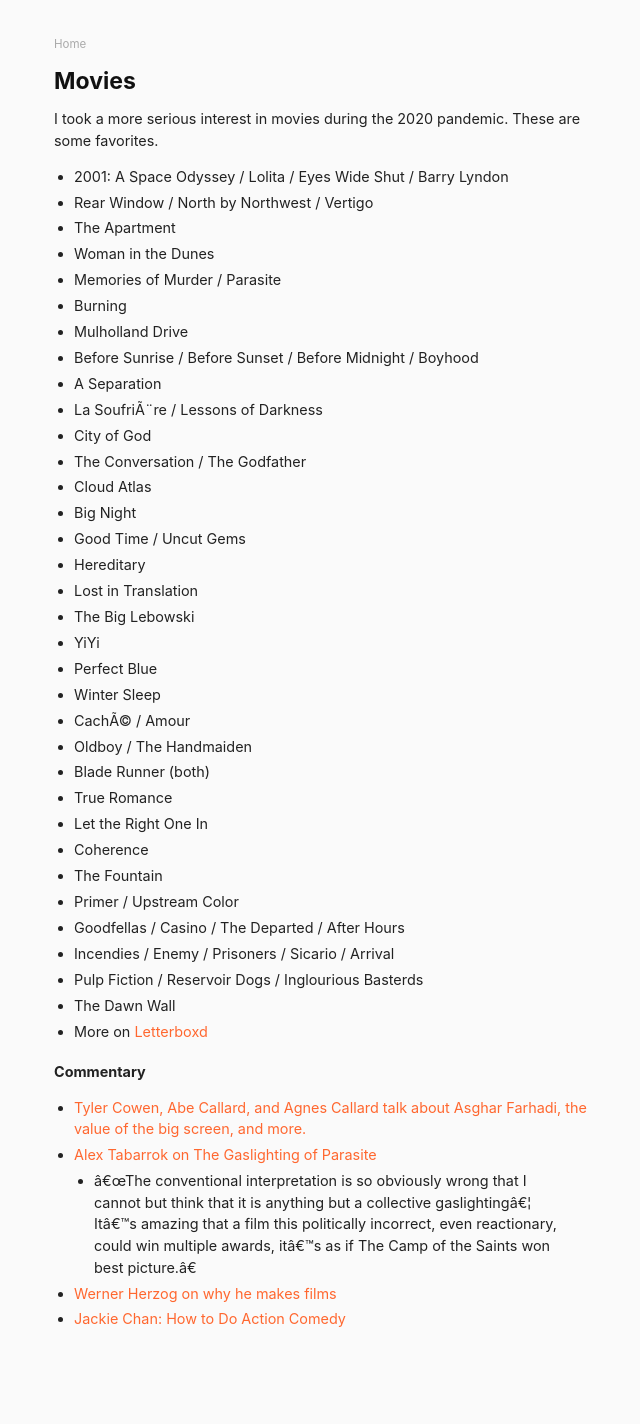
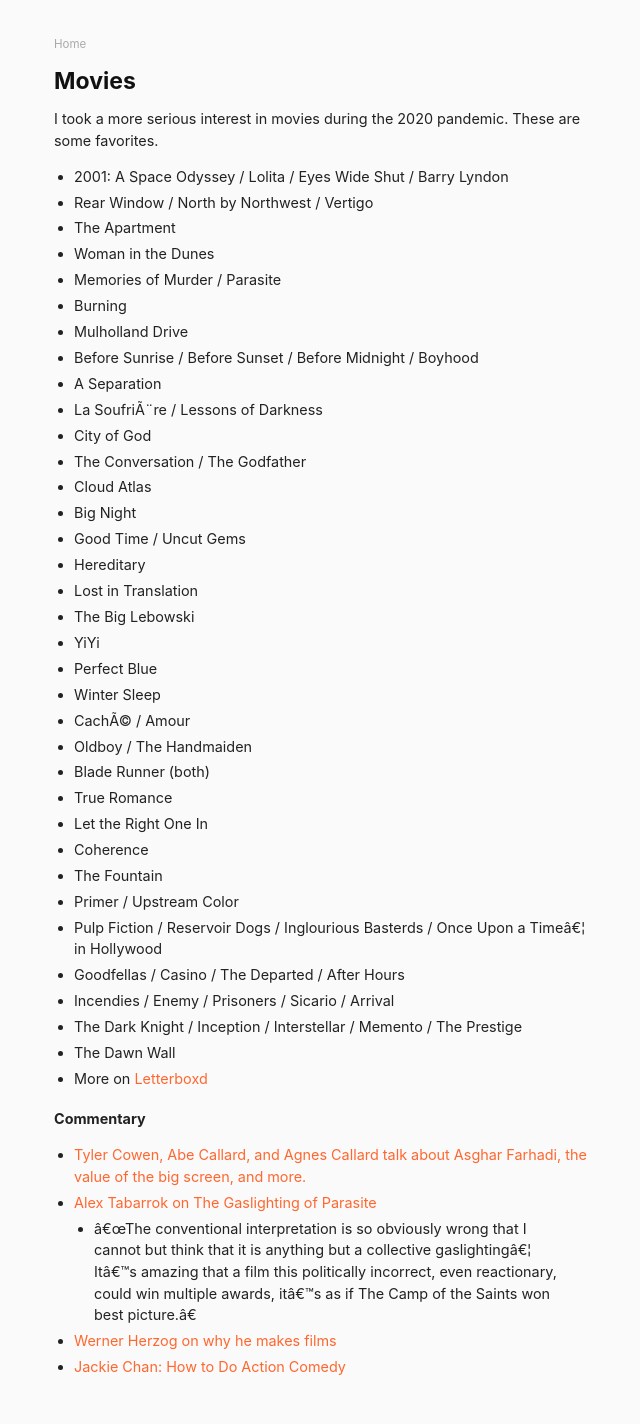
Before and after one commit to danschlz/danschulz.github.io, a Jekyll site: the page built from movies.md, in a window 1280 px wide. Shown: the whole page, without its empty margins (306-946 px from the left). Built offline with Jekyll 4.4.1, drawn with Linux system fonts in a browser that asks for light colours; before the commit the page ends 1376 px from its top, so only the background shows below that.

Commit message:
Update movies.md

```diff
--- a/movies.md
+++ b/movies.md
@@ -35,9 +35,10 @@ I took a more serious interest in movies during the 2020 pandemic. These are som
 * Coherence
 * The Fountain
 * Primer / Upstream Color
+* Pulp Fiction / Reservoir Dogs / Inglourious Basterds / Once Upon a Time... in Hollywood
 * Goodfellas / Casino / The Departed / After Hours
 * Incendies / Enemy / Prisoners / Sicario / Arrival
-* Pulp Fiction / Reservoir Dogs / Inglourious Basterds
+* The Dark Knight / Inception / Interstellar / Memento / The Prestige
 * The Dawn Wall
 * More on [Letterboxd](https://letterboxd.com/danschlz/films/diary/)
 
```
